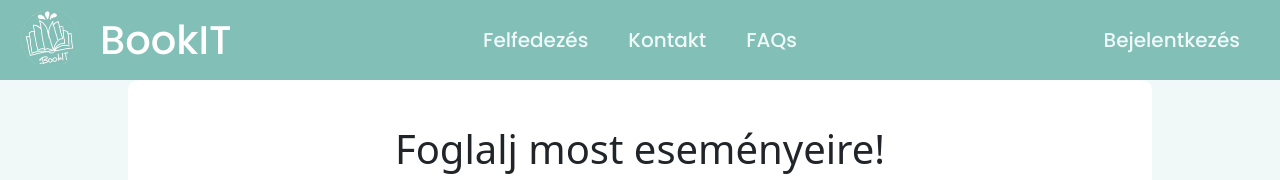
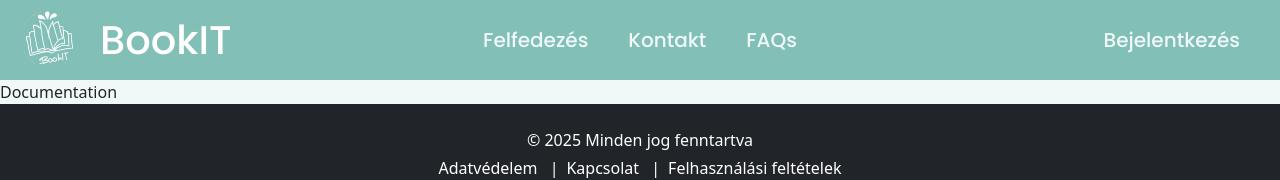
Before and after one commit to Booking-BA-BO/frontend, a React (Vite) app: page /documentation in a window 1280 px wide. Shown: the top 180 px of the page. Built offline with nearby package versions, Linux system fonts and the light colour scheme; no server answers.

Commit message:
72-es ticket a tov inf és a felfedeyés is u.a. ay oldalra mutasson

```diff
--- a/src/App.jsx
+++ b/src/App.jsx
@@ -22,6 +22,7 @@ import Faq from "./pages/Faq";
 import ModifyEvent from "./pages/ModifyEvent";
 import ModifyEventHost from "./pages/ModifyEventHost";
 import CalendarProfile from "./pages/CalendarProfile";
+import Documentation from "./pages/Documentation";
 
 export default function App() {
   const { user } = useContext(AppContext);
@@ -43,6 +44,7 @@ export default function App() {
           <Route path="/modifyevent/:event_id" element={<ModifyEvent />} />
           <Route path="/event-hosts/:event_id" element={<ModifyEventHost />} />
           <Route path="/reservations/:event_id" element={<ModifyEvent />} />
+          <Route path="/documentation" element={<Documentation />} />
         </Route>
       </Routes>
       <Footer />
--- a/src/components/HamburgerProfile.jsx
+++ b/src/components/HamburgerProfile.jsx
@@ -16,7 +16,7 @@ const HamburgerProfile = () => {
               <a href="/profile">Profil</a>
             </li>
             <li>
-              <a href="/contact">Felfedezés</a>
+              <a href="/documentation">Felfedezés</a>
             </li>
             <li>
               <a href="/contact">Kontakt</a>
--- a/src/components/HeaderNoAuth.jsx
+++ b/src/components/HeaderNoAuth.jsx
@@ -19,7 +19,7 @@ const HeaderNoAuth = () => {
         </div>
 
         <div className="headerMid">
-          <a href="#">
+          <a href="/documentation">
             <h5>Felfedezés</h5>
           </a>
           <a href="/contact">
--- a/src/components/NoAuthHaburger.jsx
+++ b/src/components/NoAuthHaburger.jsx
@@ -12,7 +12,7 @@ const NoAuthHamburger = () => {
         <nav className="menu">
           <ul>
             <li>
-              <a href="/contact">Felfedezés</a>
+              <a href="/documentation">Felfedezés</a>
             </li>
             <li>
               <a href="/contact">Kontakt</a>
--- a/src/components/WelcomeText.jsx
+++ b/src/components/WelcomeText.jsx
@@ -8,7 +8,7 @@ const WelcomeText = () => {
         <h6>A BookIT egyszerűsíti a dolgokat, hogy te arra koncentrálhass, ami igazán fontos. Regisztrálj most, és használd ki a legújabb funkcióinkat, amelyek segítenek minden pillanatot a legjobban kihasználni.</h6>
         <div className="buttonsIntroduction">
             <a href="/register">Regisztráció</a>
-            <a href="#">További információ</a>
+            <a href="/documentation">További információ</a>
         </div>
         <div>
             <h3>Funkciók:</h3>
--- /dev/null
+++ b/src/pages/Documentation.jsx
@@ -0,0 +1,9 @@
+import React from 'react'
+
+function Documentation() {
+  return (
+    <div>Documentation</div>
+  )
+}
+
+export default Documentation
```
